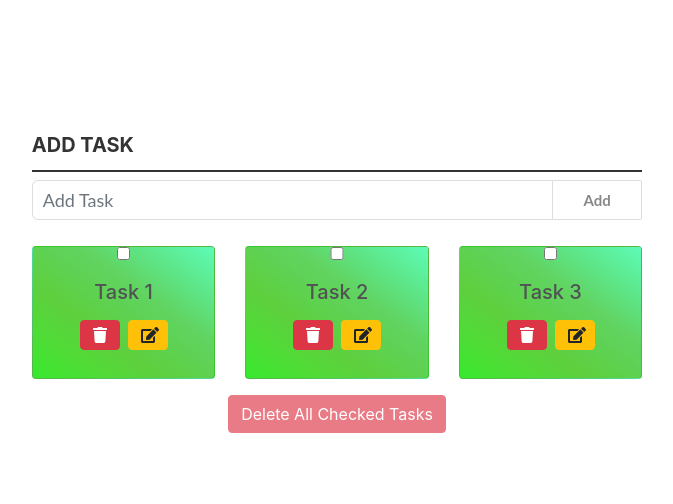
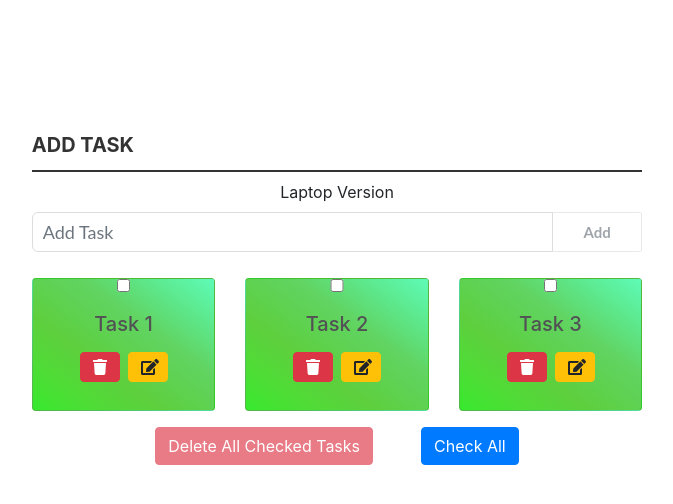
Before and after one commit to robmkrtumyan/bitschool, a React (Create React App) app: page / in a window 1280 px wide. Shown: the top 504 px of the page, without its empty margins (303-976 px from the left). Built offline with nearby package versions, Linux system fonts and the light colour scheme.

Commit message:
Prop Types and Screen Sizes

```diff
--- a/package.json
+++ b/package.json
@@ -10,6 +10,7 @@
     "@testing-library/react": "^11.1.0",
     "@testing-library/user-event": "^12.1.10",
     "bootstrap": "^4.6.0",
+    "prop-types": "^15.7.2",
     "react": "^17.0.1",
     "react-bootstrap": "^1.5.0",
     "react-dom": "^17.0.1",
--- /dev/null
+++ b/src/Components/HOC/withScreenSizes.js
@@ -0,0 +1,34 @@
+import { React } from "react"
+
+const withScreenSizes = (Component) => {
+    return class extends Component{
+        state = {
+            width: window.innerWidth,
+            height: window.innerHeight
+        }
+
+        resizeHandler = () => {
+            this.setState({
+                width: window.innerWidth,
+                height: window.innerHeight
+            })
+        }
+
+        componentDidMount(){
+            window.addEventListener("resize", this.resizeHandler)
+        }
+
+        componentWillUnmount(){
+            window.removeEventListener("resize", this.resizeHandler)
+        }
+
+        render(){
+            const {width, height} = this.state
+            return(
+                <Component {...this.props} width={width} height={height} />
+            )
+        }
+    }
+}
+
+export default withScreenSizes;
--- a/src/Components/ToDoList/AddTask/AddTask.jsx
+++ b/src/Components/ToDoList/AddTask/AddTask.jsx
@@ -1,6 +1,8 @@
 import React, { Component } from 'react'
 import './AddTask.css'
-import {Container, Row, Col, InputGroup, FormControl, Button} from 'react-bootstrap'
+import { Row, Col, InputGroup, FormControl, Button} from 'react-bootstrap'
+import withScreenSizes from '../../HOC/withScreenSizes'
+import PropTypes from 'prop-types'
 
 class AddTask extends Component {
     state = {
@@ -10,13 +12,13 @@ class AddTask extends Component {
     changeInputHandler = (event) => {
         const {value} = event.target
         this.setState({
-            inputValue: value,
+            inputValue: value
         })
     }
 
     addHandler = (event) => {
         const {key, type} = event
-        if(!this.state.inputValue || type === "keypress" && key !== "Enter")
+        if(!this.state.inputValue || (type === "keypress" && key !== "Enter"))
             return
 
         this.props.addTaskHandler(this.state.inputValue)
@@ -27,6 +29,7 @@ class AddTask extends Component {
 
     render() {
         const {selectedTaskCheck} = this.props
+        const inputValue = this.state.inputValue
         return (
             <div>
                 <Row className="justify-content-md-center">
@@ -36,6 +39,9 @@ class AddTask extends Component {
                 </Row>
                 <Row className="mt-2">
                     <Col>
+                        <div className="d-flex justify-content-center mb-2">
+                            {this.props.width > 1200 ? "Laptop Version" : "Mobile Version"}
+                        </div>
                         <InputGroup className="mb-3">
                             <FormControl
                                 className="new-task"
@@ -50,7 +56,7 @@ class AddTask extends Component {
                                     variant="outline-secondary"
                                     className="todo-button"
                                     onClick={this.addHandler}
-                                    disabled={selectedTaskCheck}
+                                    disabled={selectedTaskCheck || !inputValue}
                                 >
                                     Add
                                 </Button>
@@ -63,4 +69,9 @@ class AddTask extends Component {
     }
 }
 
-export default AddTask
+AddTask.propTypes = {
+    addTaskHandler: PropTypes.func.isRequired,
+    selectedTaskCheck: PropTypes.bool.isRequired
+}
+
+export default withScreenSizes(AddTask);
--- a/src/Components/ToDoList/Task/Task.jsx
+++ b/src/Components/ToDoList/Task/Task.jsx
@@ -1,7 +1,8 @@
-import React from 'react'
+import React, { memo } from 'react'
 import { Card, Button } from 'react-bootstrap'
 import { FontAwesomeIcon } from '@fortawesome/react-fontawesome'
 import { faTrash, faEdit } from '@fortawesome/free-solid-svg-icons'
+import PropTypes from 'prop-types'
 import './Task.css'
 
 function Task(props) {
@@ -16,12 +17,12 @@ function Task(props) {
     const selTask = ['cardTask']
     if(selectedTask)
         selTask.push('checkedTask')
-
     return (
             <Card className={selTask.join(' ')}>
                 <input
                     type="checkbox"
-                    onClick={() => checkedToggleHandler(task._id)}
+                    onChange={() => checkedToggleHandler(task._id)}
+                    checked={selectedTask}
                 />
                 <Card.Body>
                     <Card.Title className="text-center">{task.title}</Card.Title>
@@ -47,4 +48,15 @@ function Task(props) {
     )
 }
 
-export default Task
+Task.propTypes = {
+    tasks: PropTypes.shape({
+        _id: PropTypes.string.isRequired,
+        title: PropTypes.string.isRequired
+    }),
+    deleteTask: PropTypes.func.isRequired,
+    checkedToggleHandler: PropTypes.func.isRequired,
+    selectedTaskCheck: PropTypes.bool.isRequired,
+    selectedTask: PropTypes.bool.isRequired
+}
+
+export default memo(Task);
--- a/src/Components/ToDoList/ToDoList.jsx
+++ b/src/Components/ToDoList/ToDoList.jsx
@@ -3,6 +3,7 @@ import { Container, Row, Col, Button } from 'react-bootstrap'
 import uuid from 'react-uuid'
 import AddTask from './AddTask/AddTask'
 import Task from './Task/Task'
+import withScreenSizes from '../HOC/withScreenSizes'
 import './ToDoList.css'
 
 class ToDoList extends Component {
@@ -44,15 +45,14 @@ class ToDoList extends Component {
     }
 
     checkedToggleHandler = (id) => {
-        // let selectedTasks = [...this.state.selectedTasks]
         let selectedTasks = new Set(this.state.selectedTasks)
         if(!selectedTasks.has(id)){
             selectedTasks.add(id)
         }
         else{
-            selectedTasks = selectedTasks.delete(selectedTaskId => selectedTaskId !== id)
+            selectedTasks.delete(id)
         }
-        this.setState({selectedTasks})
+        this.setState({ selectedTasks  })
     }
 
     deleteCheckedHandlerTasks = () => {
@@ -61,6 +61,21 @@ class ToDoList extends Component {
         this.setState({
             tasks,
             selectedTasks: new Set()
+        })
+    }
+
+    checkedAllHandler = () => {
+        const {tasks, selectedTasks} = this.state
+        let selectedTask = selectedTasks
+        if(tasks.length === selectedTask.size){
+            selectedTask.clear()
+        } else{
+            tasks.forEach( task => {
+                selectedTask.add(task._id)
+            })
+        }
+        this.setState({
+            selectedTasks: selectedTask
         })
     }
 
@@ -101,6 +116,14 @@ class ToDoList extends Component {
                         >
                             Delete All Checked Tasks
                         </Button>
+
+                        <Button
+                            variant="primary"
+                            className="ml-5"
+                            onClick={this.checkedAllHandler}
+                        >
+                            {tasks.length === selectedTasks.size ? "Remove All" : "Check All"}
+                        </Button>
                     </Row>
                 </div>
             </Container>
@@ -108,4 +131,4 @@ class ToDoList extends Component {
     }
 }
 
-export default ToDoList
+export default withScreenSizes(ToDoList);
```
